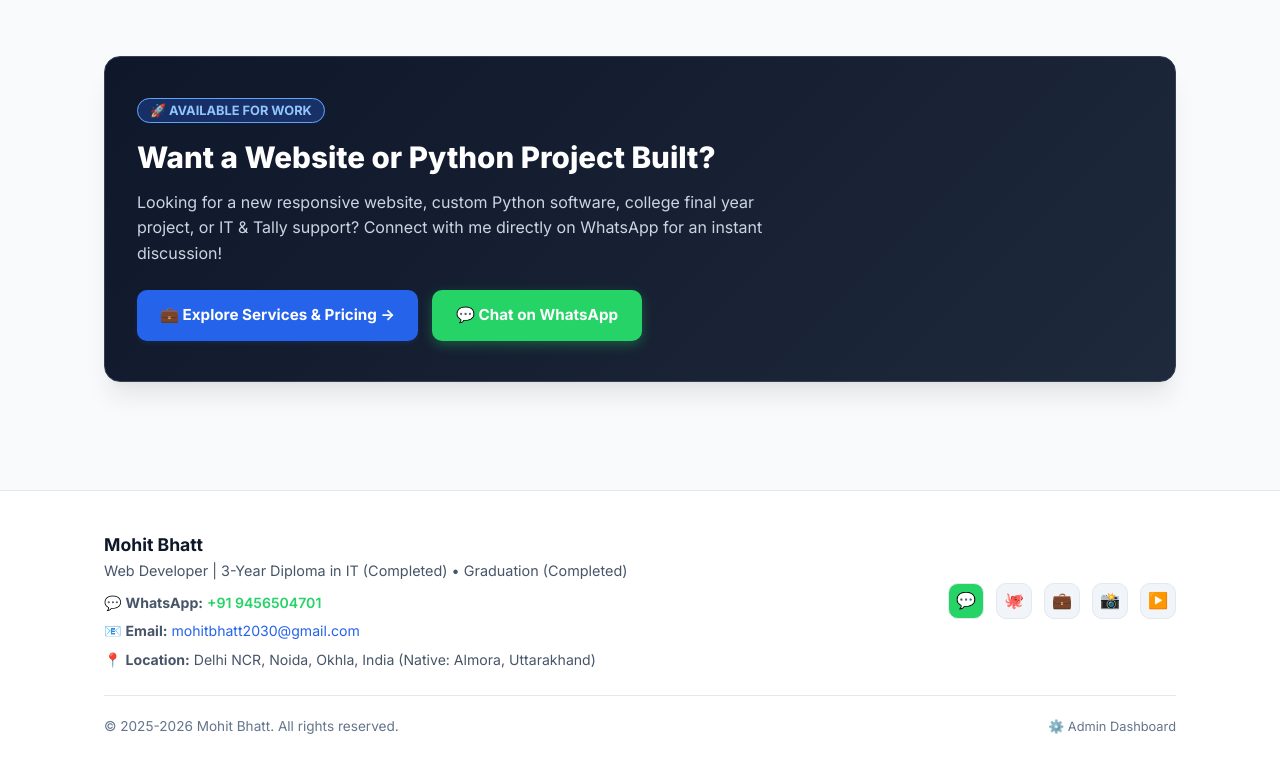
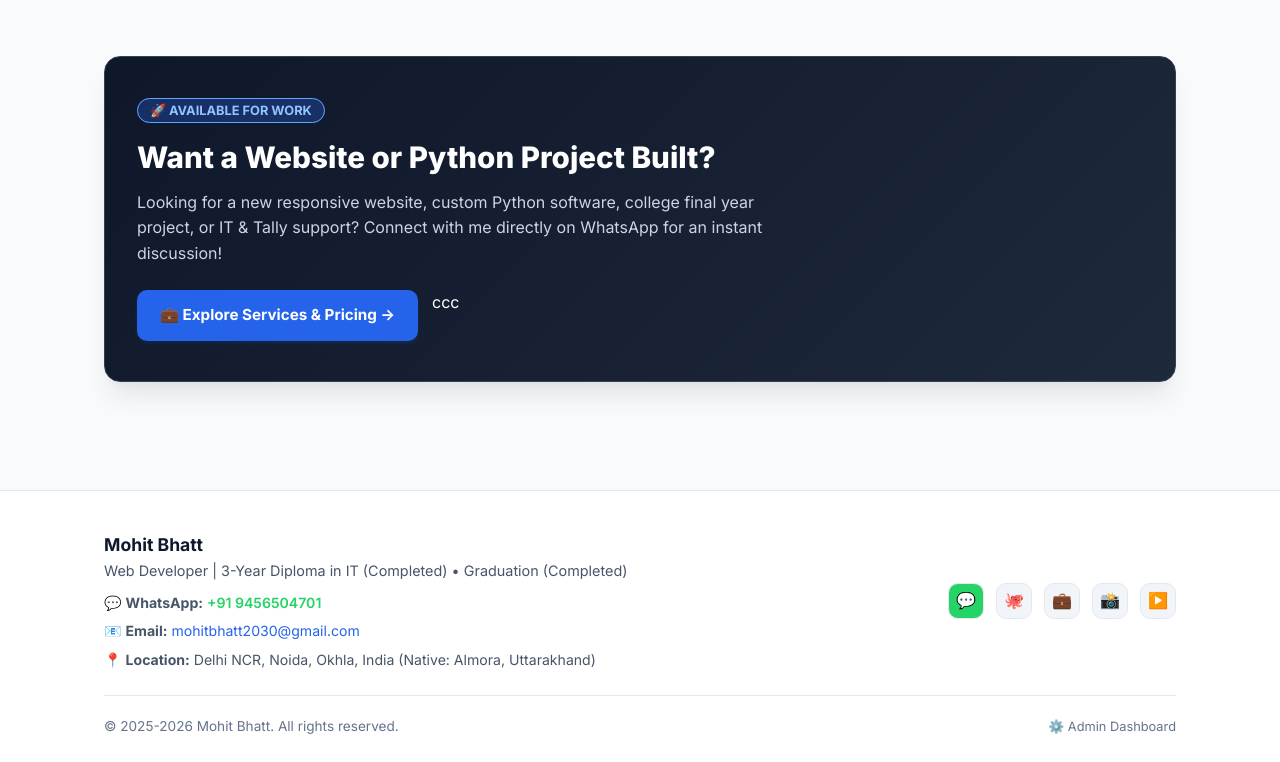
Before and after one commit to mohitbhattuk01/portfolio, a plain HTML site: page index.html in a window 1280 px wide. Shown: the part 5218-5980 px from the top of the page. Drawn offline with Linux system fonts and the light colour scheme.

Commit message:
Portfolio ready for Netlify deployment

```diff
--- a/index.html
+++ b/index.html
@@ -662,9 +662,7 @@
             <a href="services.html" class="btn btn-primary" style="background: #2563eb; padding: 12px 22px; font-weight: 700;">
               💼 Explore Services &amp; Pricing →
             </a>
-            <a href="https://wa.me/919456504701?text=Hello%20Mohit!%20%F0%9F%91%8B%20I%20visited%20your%20portfolio%20and%20want%20to%20discuss%20a%20project%20with%20you." target="_blank" class="btn-whatsapp">
-              💬 Chat on WhatsApp
-            </a>
+            ccc
           </div>
         </div>
       </div>
```
